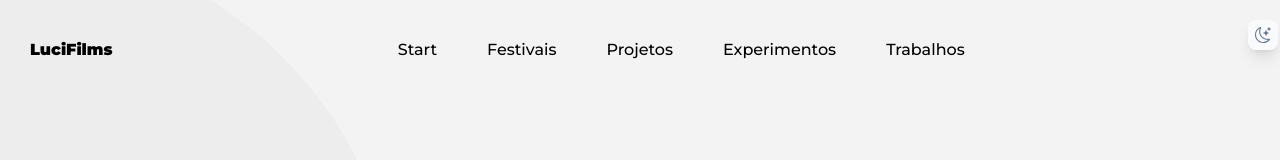
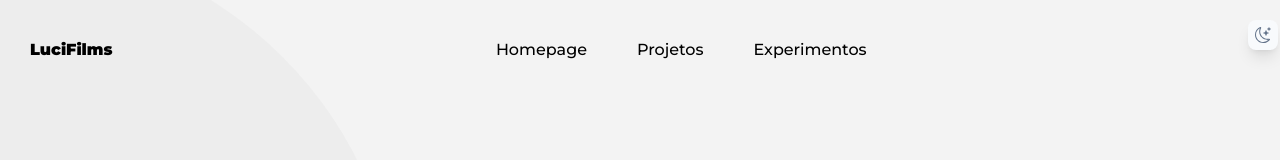
Before and after one commit to LuciLua/drawport, a Next.js app: page / in a window 1280 px wide. Shown: the top 160 px of the page. Built offline with nearby package versions, Linux system fonts and the light colour scheme.

Commit message:
remove unnecessary item from menu

```diff
--- a/src/components/Menu.tsx
+++ b/src/components/Menu.tsx
@@ -33,12 +33,7 @@ function Menu() {
         >
           <li>
             <Link className="font-[500] text-inherit" href={"/#"}>
-              Start
-            </Link>
-          </li>
-          <li>
-            <Link className="font-[500] text-inherit" href={"#"}>
-              Festivais
+              Homepage
             </Link>
           </li>
           <li>
@@ -49,11 +44,6 @@ function Menu() {
           <li>
             <Link className="font-[500] text-inherit" href={"/experimentos"}>
               Experimentos
-            </Link>
-          </li>
-          <li>
-            <Link className="font-[500] text-inherit" href={"#"}>
-              Trabalhos
             </Link>
           </li>
         </ul>
```
